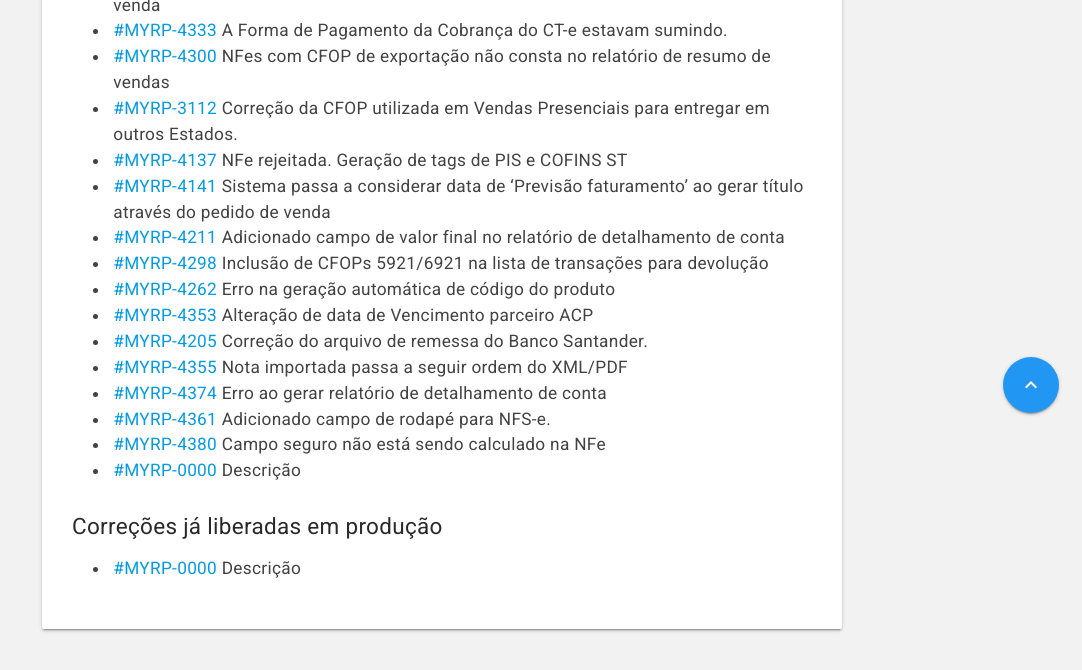
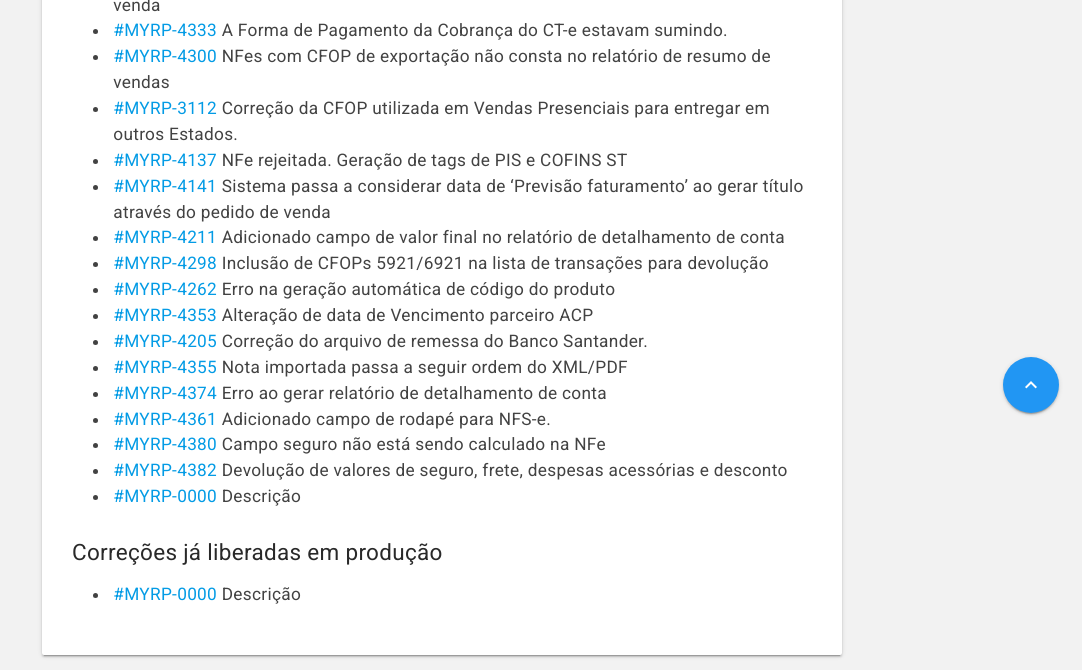
Before and after one commit to myrp-maicon/changelog-myrp, a Jekyll site: the page built from docs/myrp/19.07.01.md, in a window 1280 px wide. Shown: the part 464-1134 px from the top of the page, without its empty margins (198-1280 px from the left). Built offline with Jekyll 4.4.1, drawn with Linux system fonts in a browser that asks for light colours; nearby versions of some CDN libraries; our own code applies the rules of GitHub Pages for plain Markdown files; the repository's description, which GitHub fills in, is left out; before the commit the page ends 1108 px from its top, so only the background shows below that.

Commit message:
MYRP-4382 - Devolução de valores de seguro, frete, despesas acessórias e desconto
MYRP-4382 - Devolução de valores de seguro, frete, despesas acessórias e desconto

```diff
--- a/docs/myrp/19.07.01.md
+++ b/docs/myrp/19.07.01.md
@@ -20,6 +20,7 @@
 * [#MYRP-4374](https://devmyrp.atlassian.net/browse/MYRP-4374) Erro ao gerar relatório de detalhamento de conta
 * [#MYRP-4361](https://devmyrp.atlassian.net/browse/MYRP-4361) Adicionado campo de rodapé para NFS-e.
 * [#MYRP-4380](https://devmyrp.atlassian.net/browse/MYRP-4380) Campo seguro não está sendo calculado na NFe
+* [#MYRP-4382](https://devmyrp.atlassian.net/browse/MYRP-4382) Devolução de valores de seguro, frete, despesas acessórias e desconto
 * [#MYRP-0000](https://devmyrp.atlassian.net/browse/MYRP-0000) Descrição
 
 
```
